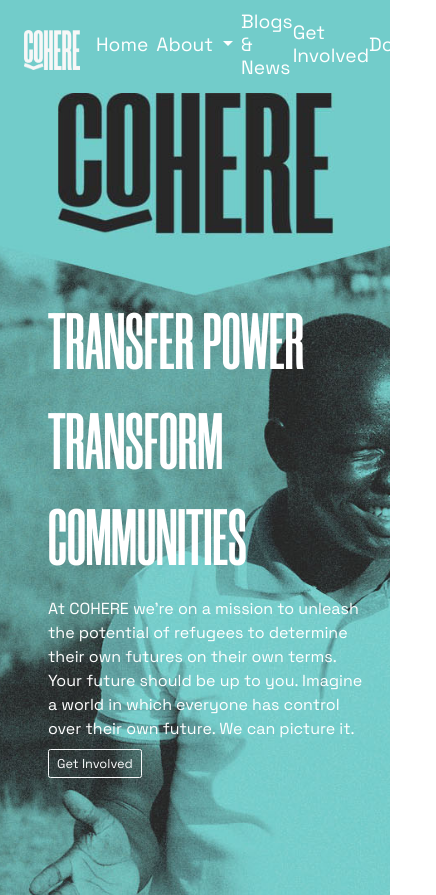
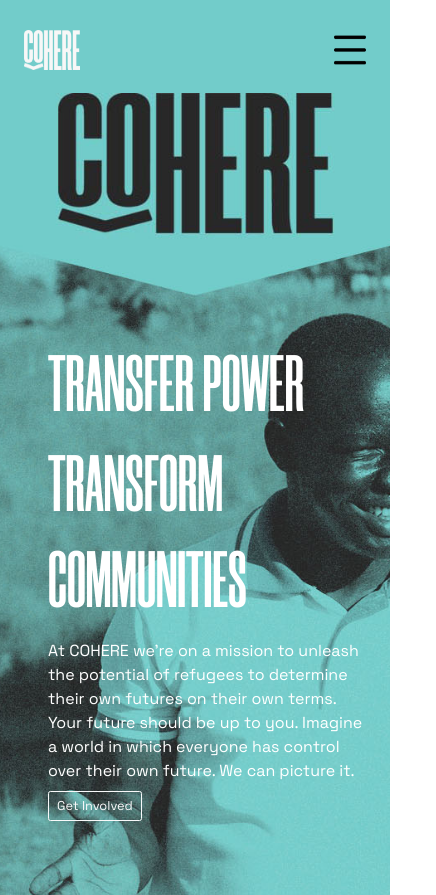
Before and after one commit to dexterstacey/cohere-website, a website: page index.html in a window 390 px wide. Shown: the top 895 px of the page, 436 px wide, since content can reach past the window. Drawn offline with nearby package versions, Linux system fonts and the light colour scheme; no server answers.

Commit message:
Added side navigation

```diff
--- a/css/styles.css
+++ b/css/styles.css
@@ -91,7 +91,8 @@
   position: absolute;
   width: 100%;
   height: 60%;
-  top: 30%;
+  /* top: 30%; */
+  top: 35%;
   padding: 3rem;
   line-height: 3rem;
 
@@ -792,6 +793,67 @@
   transition: all 0.2s;
 }
 
+.nav_btn {
+  display: none;
+}
+
+.nav_background {
+  display: none;
+  height: 100%;
+  width: 0;
+  /* width: 80%; */
+  position: fixed;
+  overflow-x: hidden;
+  top: 0;
+  background-color: #282828;
+  z-index: 1000;
+  transition: 0.5s;
+}
+
+.close {
+  color: white;
+  padding: 3rem;
+}
+
+.nav_background--close {
+  font-size: 2rem;
+  margin-left: 5rem;
+  transition: all 0.2s;
+}
+
+.nav_background--close:hover {
+  cursor: pointer;
+}
+
+.nav_background--list {
+  color: white;
+  list-style: none;
+  font-size: 7rem;
+  height: 60%;
+  margin: 3rem;
+  /* background-color: orangered; */
+  display: flex;
+  flex-direction: column;
+  justify-content: space-around;
+  align-items: center;
+  font-family: "Morganite", sans-serif;
+  line-height: 1rem;
+}
+
+.nav_background--list-item {
+  transition: all 0.2s;
+  padding: 3rem;
+  height: 80%;
+  width: 100%;
+  margin: 0 auto;
+}
+
+.nav_background--list-item:hover {
+  cursor: pointer;
+  transform: translateY(-0.3rem);
+  background-color: #00000042;
+}
+
 .nav_img:hover {
   cursor: pointer;
   transform: scale(1.05);
@@ -805,6 +867,28 @@
   justify-content: space-around;
 
   flex-grow: 0.2; /*change this*/
+}
+
+@media only screen and (max-width: 56.25em) {
+  .nav-bar--list {
+    display: none;
+  }
+
+  .nav_btn {
+    display: block;
+    height: 5rem;
+    width: 7rem;
+    padding-right: 3rem;
+    transition: all 0.2s;
+  }
+
+  .nav_btn:hover {
+    cursor: pointer;
+  }
+
+  .nav_background {
+    display: block;
+  }
 }
 
 .nav-bar--link {
--- a/index.html
+++ b/index.html
@@ -38,8 +38,8 @@
 
   <link rel="stylesheet" href="css/styles.css" />
 
+  <script src="js/components/navbar.js" defer></script>
   <script type="module" src="js/script.js" defer></script>
-  <script src="js/components/navbar.js" defer></script>
   <script src="js/components/footer.js" defer></script>
 </head>
 
--- a/js/components/navbar.js
+++ b/js/components/navbar.js
@@ -1,4 +1,3 @@
-// import img from "../../images/Cohere-white.png";
 class Navbar extends HTMLElement {
   constructor() {
     super();
@@ -13,10 +12,45 @@
           <img class="nav_img" src="../../images/Cohere-white.png" />
         </a>
 
+        <div class="nav_background">
+          <div class="close">
+            <span class="nav_background--close">&#10006;</span>
+          </div>
+          <ul class="nav_background--list">
+            <li class="nav_background--list-item">
+              <a class="nav-bar--link" href="./index.html">
+                Home
+              </a>
+            </li>
+            <li class="nav_background--list-item">
+              <a class="nav-bar--link" href="./aboutus.html">
+                About Us
+              </a>
+            </li>
+            <li class="nav_background--list-item">
+              <a class="nav-bar--link" href="https://news.wearecohere.org">
+              Blogs & News
+              </a>
+            </li>
+            <li class="nav_background--list-item">
+              <a class="nav-bar--link" href="./getinvolved.html">
+                Get Involved
+              </a>
+            </li>
+            <li class="nav_background--list-item">
+              <a class="nav-bar--link" href="https://cohere.enthuse.com/donate#!">
+                Donate
+              </a>
+            </li>
+          </ul>
+        </div>
+        <img class="nav_btn" src="../../images/menu.png" />
+
         <ul class="nav-bar--list">
           <li class="nav-bar--list-item">
             <a class="nav-bar--link" href="./index.html"><h4>Home</h4></a>
           </li>
+
           <li class="">
            <div class="col-md-1">
               <h4 style="color:white;" class="nav-item dropdown">
@@ -30,9 +64,11 @@
               </h4>
             </div>
           </li>
+
           <li class="nav-bar--list-item">
             <a class="nav-bar--link" href="https://news.wearecohere.org"><h4>Blogs & News</h4></a>
           </li>
+
           <li class="nav-bar--list-item">
             <a class="nav-bar--link" href="./getinvolved.html"><h4>Get Involved</h4></a>
           </li>
@@ -43,6 +79,8 @@
       </div>
     </div>
     `;
+
+    this.targetNavigation();
   }
 
   changeBackgroundColor() {
@@ -56,6 +94,28 @@
       return "#72ccca";
     }
   }
+
+  targetNavigation() {
+    const targetNode = document.querySelector(".nav_btn");
+    const navBackground = document.querySelector(".nav_background");
+    const closeBtn = document.querySelector(".nav_background--close");
+
+    if (targetNode) {
+      targetNode.addEventListener("click", (e) => {
+        navBackground.style.width = "80%";
+      });
+
+      document.addEventListener("keydown", (e) => {
+        if (e.key === "Escape") {
+          navBackground.style.width = "";
+        }
+      });
+
+      closeBtn.addEventListener("click", (e) => {
+        navBackground.style.width = "";
+      });
+    }
+  }
 }
 
 customElements.define("navbar-component", Navbar);
```
Also changed, not shown: getinvolved.html (+1 -1 lines), reports.html (+1 -1 lines), images/menu.png (added). Lines whose indentation alone changed are shown as unchanged.
